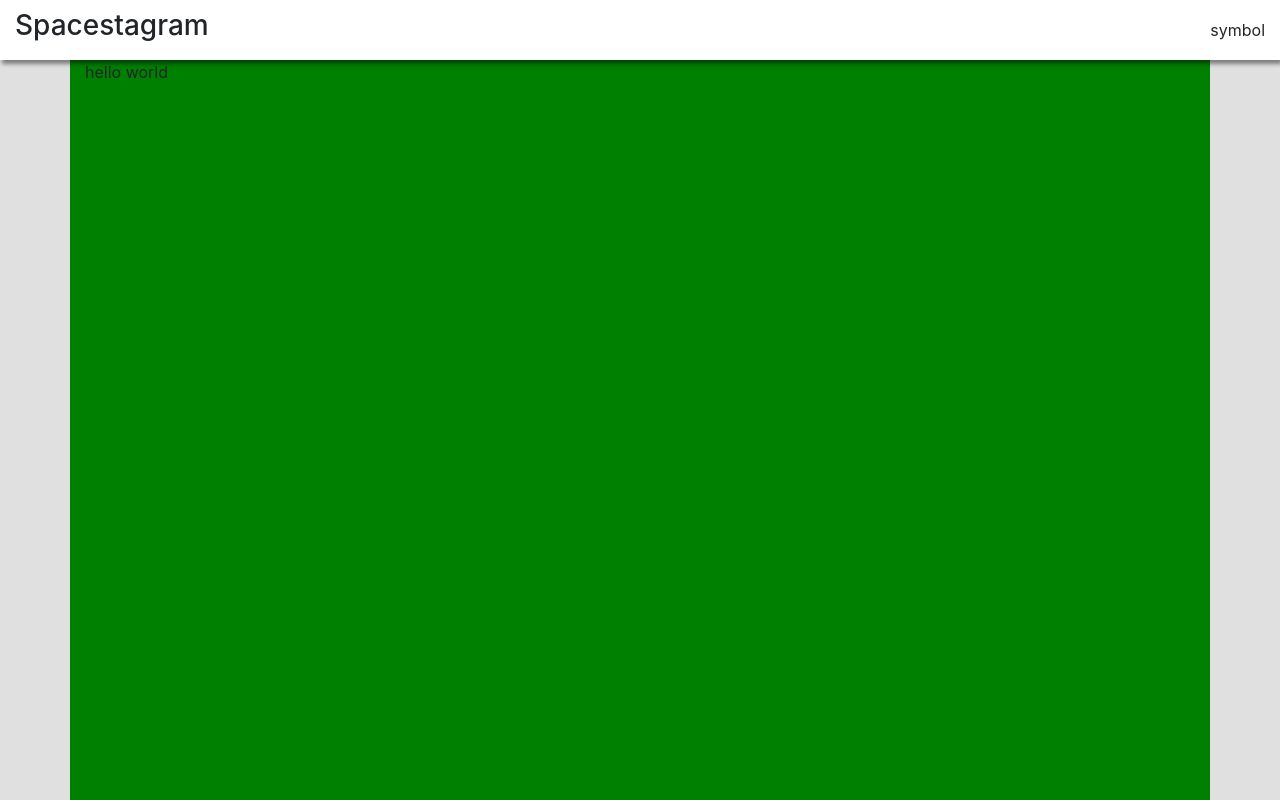
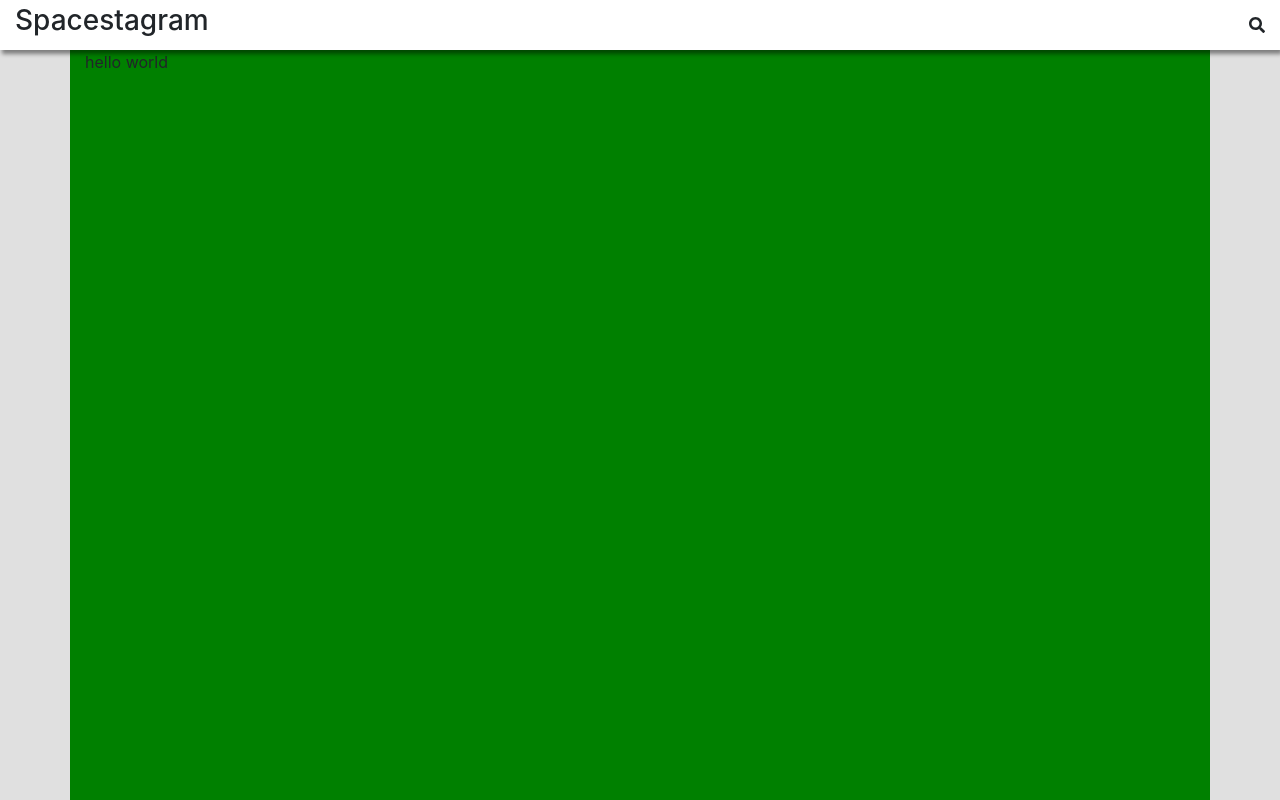
Before and after one commit to setdavid/shopify_challenge_2022, a React (Create React App) app: page / in a window 1280 px wide. Built offline with nearby package versions, Linux system fonts and the light colour scheme.

Commit message:
added toggle navbar search

```diff
--- a/package.json
+++ b/package.json
@@ -3,6 +3,9 @@
   "version": "0.1.0",
   "private": true,
   "dependencies": {
+    "@fortawesome/fontawesome-svg-core": "^1.2.36",
+    "@fortawesome/free-solid-svg-icons": "^5.15.4",
+    "@fortawesome/react-fontawesome": "^0.1.16",
     "@testing-library/jest-dom": "^5.16.1",
     "@testing-library/react": "^12.1.2",
     "@testing-library/user-event": "^13.5.0",
--- a/src/Components/Navbar.jsx
+++ b/src/Components/Navbar.jsx
@@ -1,23 +1,36 @@
-import React from "react";
+import React, { useState } from "react";
+import { FontAwesomeIcon } from '@fortawesome/react-fontawesome'
+import { faSearch } from '@fortawesome/free-solid-svg-icons'
 
-export const NAVBAR_HEIGHT = 60;
+export const NAVBAR_HEIGHT = 50;
 
 function Navbar() {
-    let navbarCSS = {
+    let [toggleSearch, setToggleSearch] = useState();
+
+    let navbarMainCSS = {
         height: `${NAVBAR_HEIGHT}px`
     }
 
+    let navbarSearchCSS = {
+        maxHeight: `${toggleSearch ? "100px" : "0px"}`
+    }
+
     return (
-        <div id="navbar" className="container-fluid" style={navbarCSS}>
-            <div className="row full-height">
+        <div id="navbar" className="container-fluid">
+            <div id="navbar-main" className="row" style={navbarMainCSS}>
                 <div id="logo" className="col-6">
                     <h3>
                         Spacestagram
                     </h3>
                 </div>
                 <div id="search-toggle" className="col-6">
-                    symbol
+                    <FontAwesomeIcon icon={faSearch} className="clickable" onClick={() => setToggleSearch(!toggleSearch)} />
                 </div>
+            </div>
+            <div id="navbar-search" className="row" style={navbarSearchCSS}>
+                {toggleSearch ? <div className="col-12">
+                    hello
+                </div> : ""}
             </div>
         </div>
     );
--- a/src/css/base-styles.css
+++ b/src/css/base-styles.css
@@ -25,6 +25,10 @@
     user-select: none;
 }
 
+.clickable {
+    cursor: pointer;
+}
+
 /********** Component Styles **********/
 
 #app-content {
@@ -37,6 +41,14 @@
     z-index: 1000;
     background: white;
     position: fixed;
+}
+
+#navbar-search {
+    transition-property: max-height;
+    transition-duration: 1000ms;
+    transition-timing-function: ease-in-out;
+    overflow: hidden;
+    height: auto;
 }
 
 #logo {
```
Also changed, not shown: 1 other file (tests, documents, lock files or other folders).
